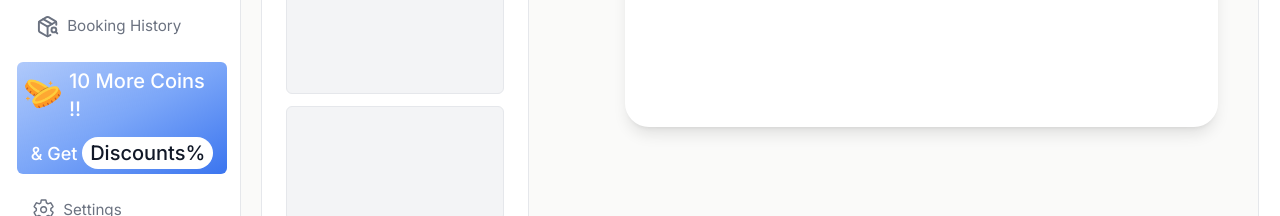
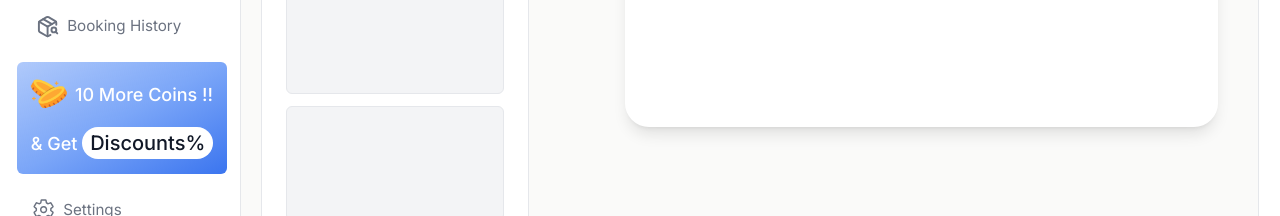
Before and after one commit to ronitrai27/Zipserve, a React (Vite) app in the folder frontend/: page / in a window 1280 px wide. Shown: the part 368-584 px from the top of the page. Built offline with nearby package versions, Linux system fonts and the light colour scheme; no server answers.

Commit message:
minor changes

```diff
--- a/frontend/src/components/Sidebar.jsx
+++ b/frontend/src/components/Sidebar.jsx
@@ -254,7 +254,7 @@ const Sidebar = () => {
           {/* 6 AD */}
           {expended ? (
             <div className="coins-add w-full max-w-[210px] mx-auto h-24 lg:h-28 bg-gradient-to-br from-primaryLight/60 via-primaryLight to-primary border-none rounded-md my-2 px-2 py-2">
-              <div className="text-sm lg:text-xl font-medium text-white flex flex-col items-center justify-center h-full gap-3 lg:gap-4">
+              <div className="text-sm lg:text-lg font-medium text-white flex flex-col items-center justify-center h-full gap-3 lg:gap-4">
                 <p className="flex items-center justify-center gap-2">
                   <img
                     src={assets.gameCoins}
```
